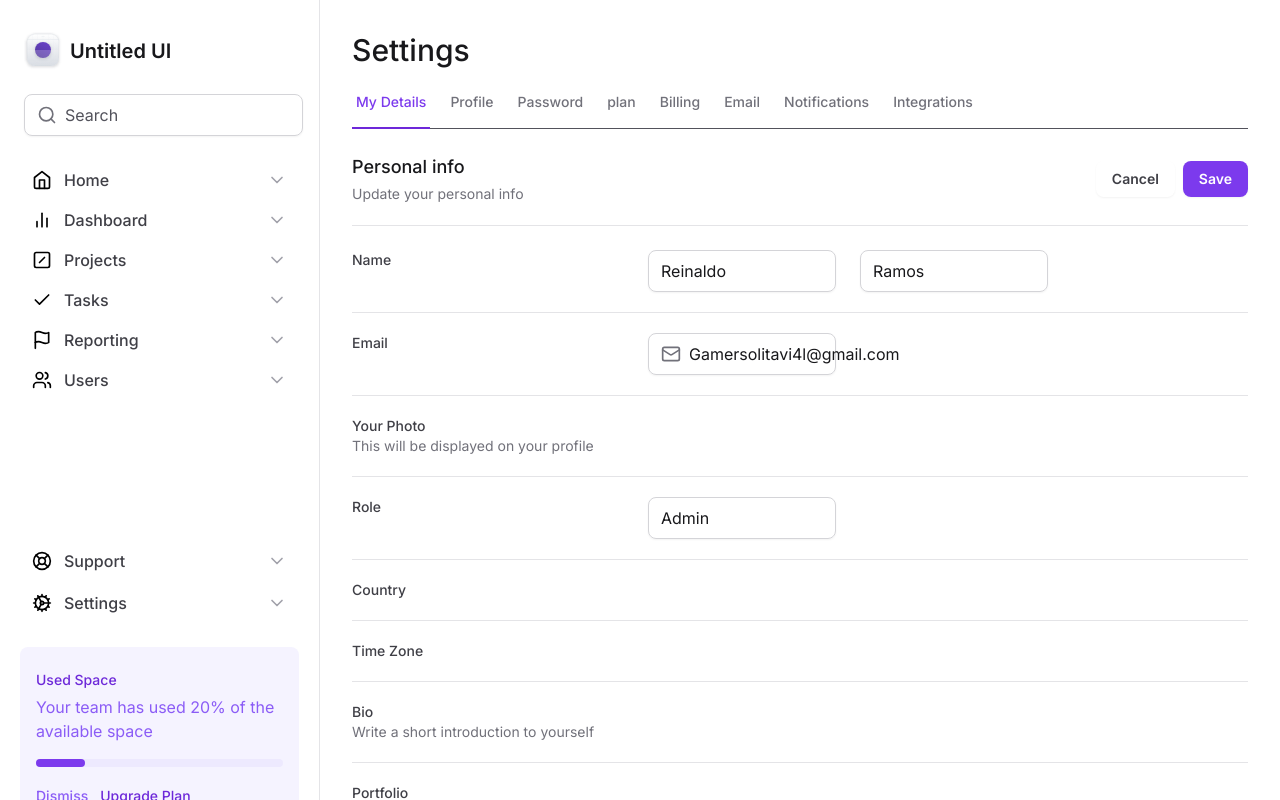
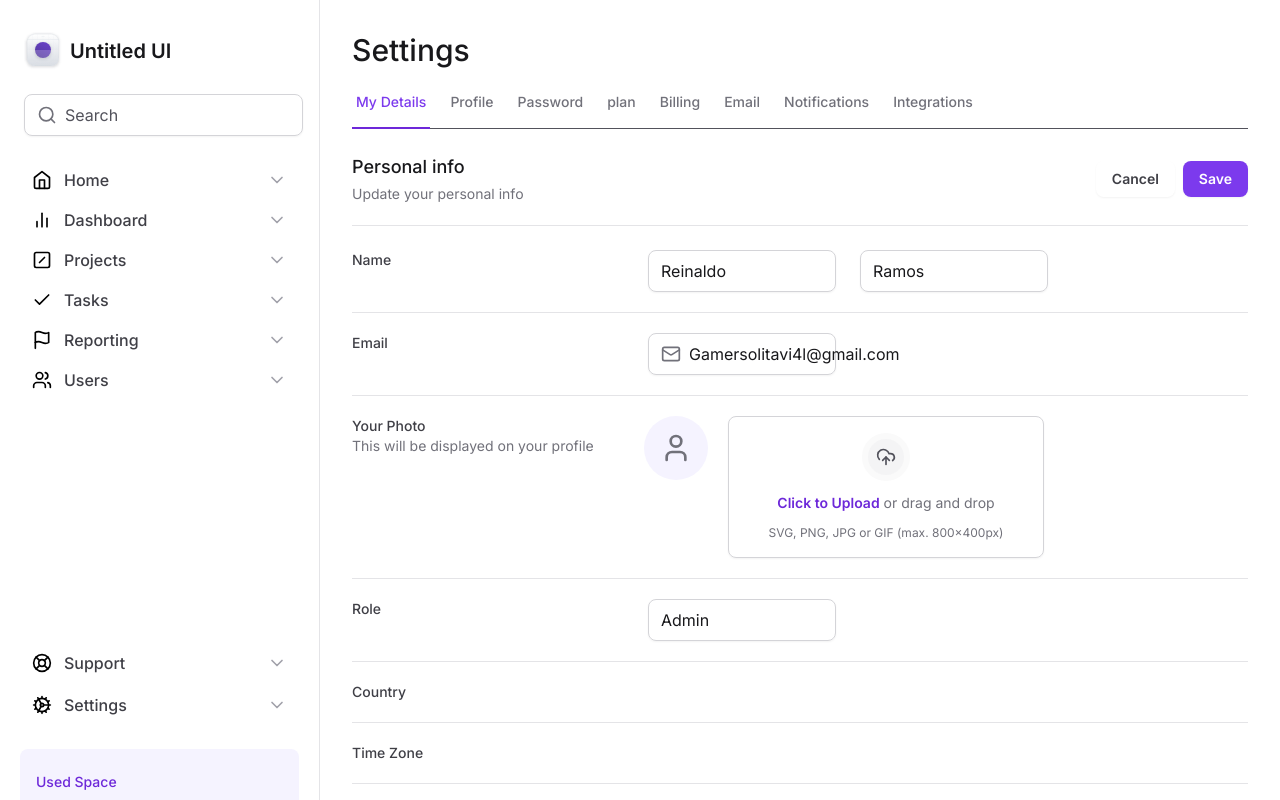
Before and after one commit to ReinaldoARamos/Tailwind, a Next.js app: page / in a window 1280 px wide. Shown: the top 800 px of the page. Built offline with nearby package versions, Linux system fonts and the light colour scheme.

Commit message:
criando o local de upload de arquivos

```diff
--- a/src/app/page.tsx
+++ b/src/app/page.tsx
@@ -1,4 +1,4 @@
-import { Mail } from 'lucide-react'
+import { Mail, UploadCloud, User } from 'lucide-react'
 import { SettingsTabs } from './components/SettingsTabs'
 import {
   InputControls,
@@ -82,7 +82,7 @@
 
           <div className="grid gap-3 grid-cols-form  pt-5">
             <label
-              htmlFor="Role"
+              htmlFor="photo"
               className="text-sm font-medium text-zinc-700  space-y-0.5 "
             >
               Your Photo
@@ -90,7 +90,33 @@
                 This will be displayed on your profile
               </span>
             </label>
-            <div></div>
+            <div className="flex items-start gap-5 ">
+              <div className="bg-violet-50 flex h-16 w-16 items-center justify-center rounded-full">
+                <User className="w-8 h-8 text-zinc-500" />
+              </div>
+              <input id="photo" type="file" className="sr-only" />
+              <label
+                htmlFor="photo"
+                className="flex-1 cursor-pointer flex-col flex items-center justify-center gap-3 rounded-lg shadow-sm border border-zinc-300 px-6 py-4 text-center text-zinc-500"
+              >
+                <div className="rounded-full border-6 border-zinc-50 bg-zinc-100 p-2">
+                  <UploadCloud className="w-5 h-5 text-zinc-600 " />
+                </div>
+
+                <div className="flex flex-col items-center gap-1">
+                  <span className="text-sm">
+                    <span className="text-violet-700 font-semibold">
+                      {' '}
+                      Click to Upload
+                    </span>{' '}
+                    or drag and drop
+                  </span>
+                </div>
+                <span className="text-xs">
+                  SVG, PNG, JPG or GIF (max. 800x400px)
+                </span>
+              </label>
+            </div>
           </div>
 
           <div className="grid gap-3 grid-cols-form  pt-5">
--- a/tailwind.config.ts
+++ b/tailwind.config.ts
@@ -9,6 +9,10 @@
         profile: 'min-content 1fr min-content',
         form: 'minmax(7.5rem, 17.5rem) minmax(25rem, 1fr) minmax(0, 15rem)',
       },
+
+      borderWidth: {
+        6: '6px',
+      },
     },
   },
   plugins: [],
```
